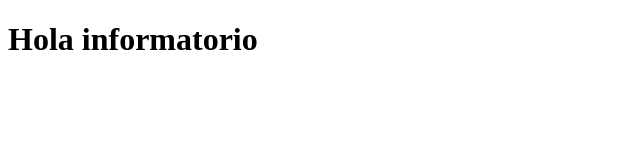
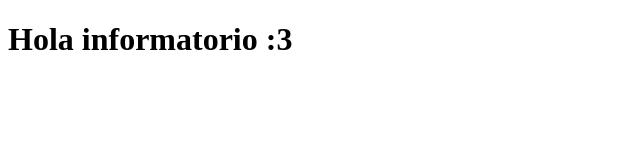
Before and after one commit to Joelbyx/ejemplo, a plain HTML site: page app/index.html in a window 1280 px wide. Shown: the full height of the page, 0-640 px from the left. Drawn offline with Linux system fonts and the light colour scheme.

Commit message:
tercer commit

```diff
--- a/app/index.html
+++ b/app/index.html
@@ -6,6 +6,6 @@
     <title>Primer despliegue</title>
 </head>
 <body>
-    <h1>Hola informatorio</h1>
+    <h1>Hola informatorio :3</h1>
 </body>
 </html>
```
